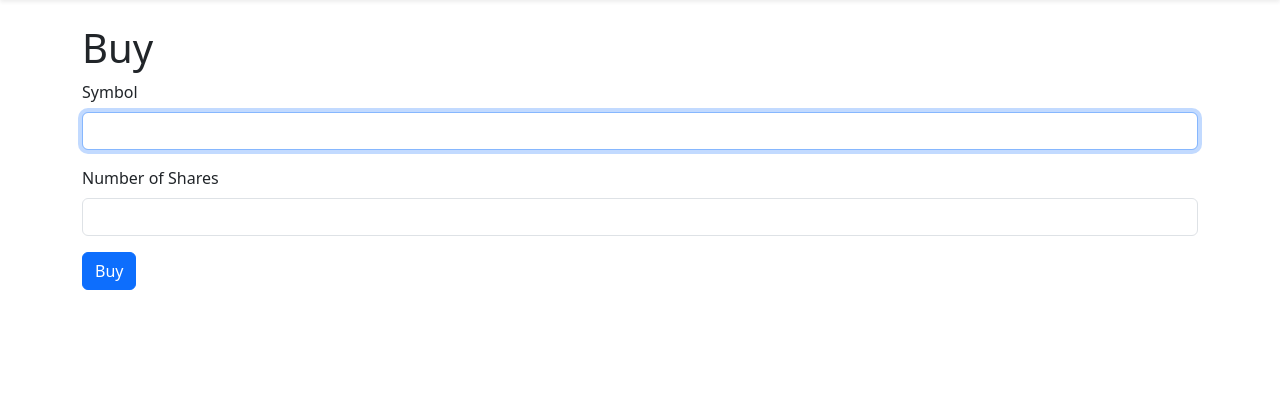
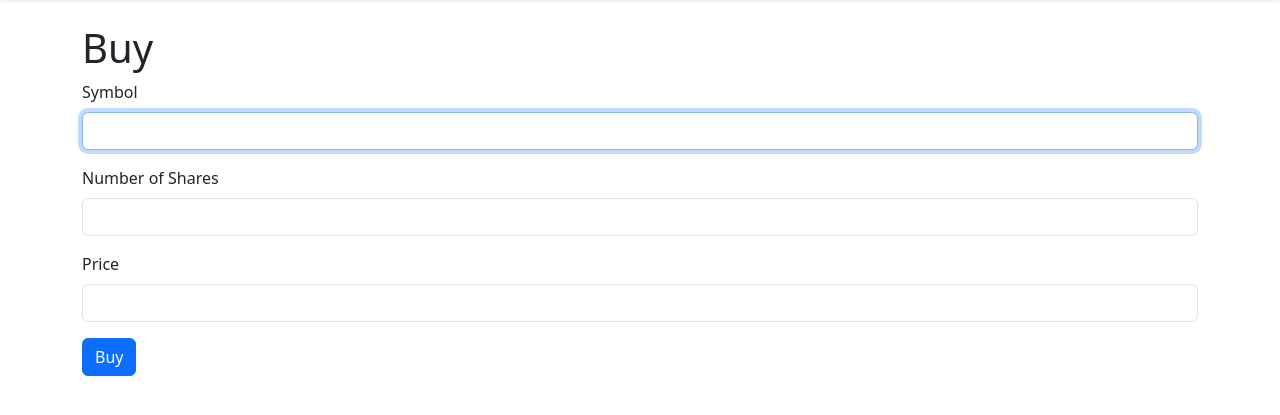
Before and after one commit to origin-unknown/stockx, a Flask app: page /portfolio/buy in a window 1280 px wide. Shown: the part 56-471 px from the top of the page. Run offline with Flask 3, Linux system fonts and the light colour scheme; a user stored in the database is signed in; some libraries are stand-ins or nearby versions.

Commit message:
first commit

```diff
--- a/src/stockx/templates/trading/buy.html
+++ b/src/stockx/templates/trading/buy.html
@@ -41,9 +41,40 @@
 			</small>
 			{% endif %}
 		</div>
+		<div class="mb-3">
+			{{ form.price.label(class_='form-label') }}
+			{{ form.price(class_='form-control' +
+					('', ' is-invalid')[form.price.errors | count],
+					autofocus='') }}
+			{% if form.price.errors: %}
+			<div class="invalid-feedback">
+				{{ form.price.errors[0] }}
+			</div>
+			{% else %}
+			<small class_="form-text text-muted">
+				{{ form.price.description }}
+			</small>
+			{% endif %}
+		</div>
 		<div class="">
 			{{ form.submit(class_='btn btn-primary') }}
 		</div>
 	</form>
 
+	<script>
+		(function() {
+			const symbolField = document.getElementById('symbol');
+			const priceField = document.getElementById('price');
+
+			symbolField.addEventListener('change', () => {
+				const symbol = symbolField.value;
+				fetch(`/portfolio/retrieve-price/${symbol}`, { credentials: 'include' })
+					.then(resp => resp.ok && resp.json())
+					.then(data => {
+						priceField.value = data ? data.data.toFixed(2) : '0.00';
+					});
+			});
+
+		})();
+	</script>
 {% endblock %}
--- a/src/stockx/trading/forms.py
+++ b/src/stockx/trading/forms.py
@@ -3,18 +3,20 @@ from .models import Transaction
 from flask_login import current_user
 from flask_wtf import FlaskForm
 from sqlalchemy import func
-from wtforms import StringField, IntegerField, SubmitField, SelectField
+from wtforms import DecimalField, IntegerField, SelectField, StringField, SubmitField
 from wtforms.validators import DataRequired, NumberRange, ValidationError
 
 
 class BuyForm(FlaskForm):
 	symbol = StringField('Symbol', validators=[DataRequired()])
 	shares = IntegerField('Number of Shares', validators=[DataRequired(), NumberRange(min=1)])
+	price = DecimalField('Price', validators=[NumberRange(min=0)])
 	submit = SubmitField('Buy')
 
 class SellForm(FlaskForm):
 	symbol = StringField('Symbol', validators=[DataRequired()])
 	shares = IntegerField('Number of Shares', validators=[DataRequired(), NumberRange(min=1)])
+	price = DecimalField('Price', validators=[NumberRange(min=0)])
 	submit = SubmitField('Sell')
 
 	def validate_shares(self, field):
@@ -24,7 +26,6 @@ class SellForm(FlaskForm):
 		if cnt is None or cnt < field.data:
 			raise ValidationError('Too few shares.')
 
-
 	def validate_symbol(self, field):
 		cnt, *_ = db.session.execute(
 			db.select(func.sum(Transaction.shares))
--- a/src/stockx/trading/routes.py
+++ b/src/stockx/trading/routes.py
@@ -5,6 +5,7 @@ from .models import PortfolioItem, Transaction, TransactionType
 from .utils import get_stock_price
 from collections import defaultdict, deque
 from datetime import date, timedelta
+from decimal import Decimal
 from flask import (
 	Blueprint,
 	abort,
@@ -61,13 +62,8 @@ def transactions():
 def buy():
 	form = BuyForm(request.form)
 	if form.validate_on_submit():
-		try:
-			price = get_stock_price(form.symbol.data.upper(), True)
-		except Exception as exc:
-			flash(r'No price available at the moment.', 'danger')
-			return redirect(request.url)
 		tx = Transaction(
-			price=price,
+			price=form.price.data,
 			shares=form.shares.data,
 			symbol=form.symbol.data.upper(),
 			type=TransactionType.BUY,
@@ -84,15 +80,13 @@ def buy():
 @login_required
 def sell():
 	symbol = request.args.get('symbol')
-	form = SellForm(request.form, data={'symbol': symbol})
+	form = SellForm(request.form, data={
+		'symbol': symbol,
+		'price': get_stock_price(symbol.upper(), False)
+	})
 	if form.validate_on_submit():
-		try:
-			price = get_stock_price(form.symbol.data.upper(), True)
-		except Exception as exc:
-			flash(r'No price available at the moment.', 'danger')
-			return redirect(request.url)
 		tx = Transaction(
-			price=price,
+			price=form.price.data,
 			shares=-form.shares.data,
 			symbol=form.symbol.data.upper(),
 			type=TransactionType.SELL,
@@ -119,13 +113,13 @@ def calculate_fifo_profits(user_id):
 			db.select(Transaction)
 			.where(Transaction.user_id == user_id)
 			.order_by(Transaction.symbol, Transaction.date_created.asc())
-		)
+ 		)
 		.scalars()
 		.all()
 	)
 
 	results = []
-	total_profit = 0.0
+	total_profit = Decimal('0.0')
 
 	queues: dict[str, deque] = {}
 
@@ -136,7 +130,7 @@ def calculate_fifo_profits(user_id):
 			symbol_queue.append([tx.shares, tx.price])
 		elif tx.type == TransactionType.SELL:
 			remaining = abs(tx.shares)
-			profit = 0.0
+			profit = Decimal('0.0')
 			while remaining > 0 and symbol_queue:
 				buy_shares, buy_price = symbol_queue[0]
 				used = min(remaining, buy_shares)
@@ -152,6 +146,17 @@ def calculate_fifo_profits(user_id):
 				total_profit += profit
 
 	return results, total_profit
+
+@bp.route('/retrieve-price/<symbol>')
+@login_required
+def retrieve_price(symbol):
+	print(symbol)
+	try:
+		price = get_stock_price(symbol.upper(), True)
+	except Exception as exc:
+		print(exc)
+		abort(404)
+	return { 'data': price }
 
 @bp.route('/charts')
 @login_required
```
Also changed, not shown: src/stockx/templates/trading/sell.html (+31 -0 lines), src/stockx/trading/models.py (+5 -5 lines).
